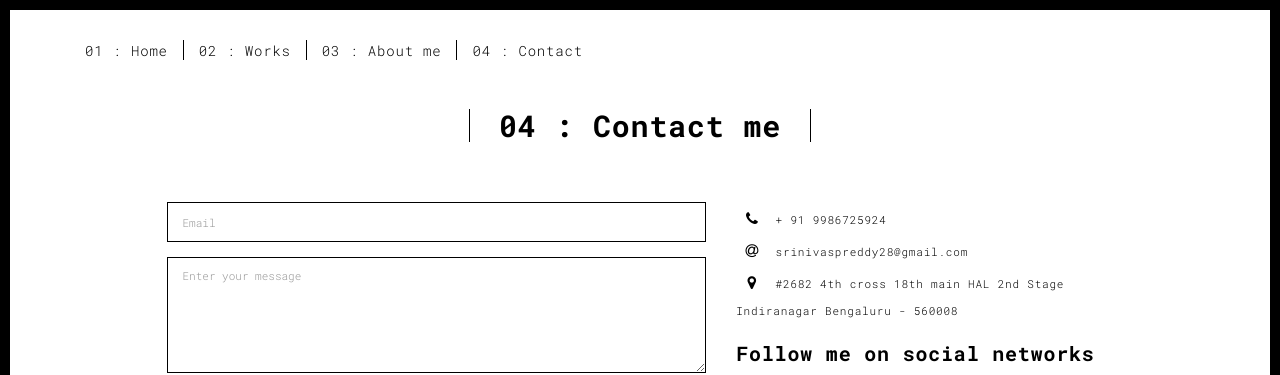
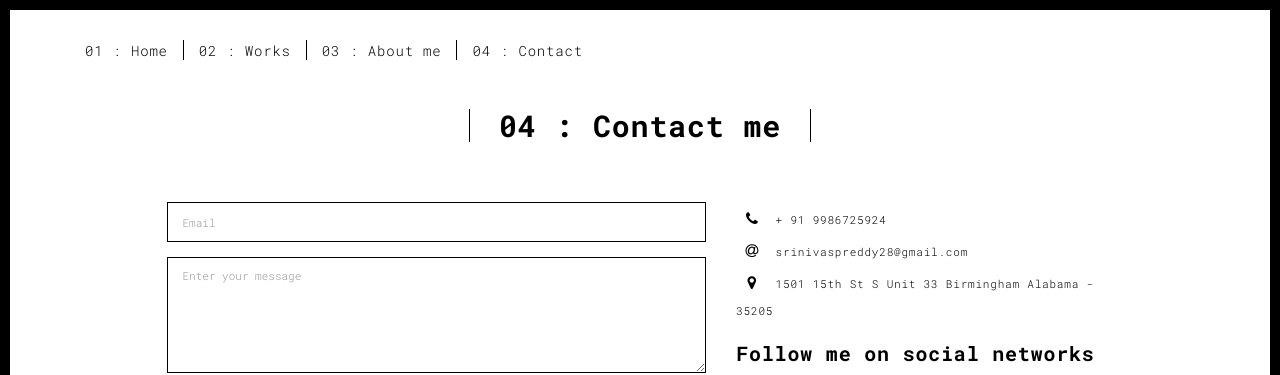
Before and after one commit to srinivasputtappa/srinivasputtappa, a plain HTML site: page contact.html in a window 1280 px wide. Shown: the top 375 px of the page. Drawn offline with Linux system fonts and the light colour scheme.

Commit message:
Update contact.html

```diff
--- a/contact.html
+++ b/contact.html
@@ -88,7 +88,7 @@
                           <span class="fa-icon">
                             <i class="fa fa fa-map-marker" aria-hidden="true"></i>
                           </span>
-                          #2682 4th cross 18th main HAL 2nd Stage Indiranagar Bengaluru - 560008
+                          1501 15th St S Unit 33 Birmingham Alabama - 35205
                         </li>
                       </ul>
                       <h3>Follow me on social networks</h3>
```
